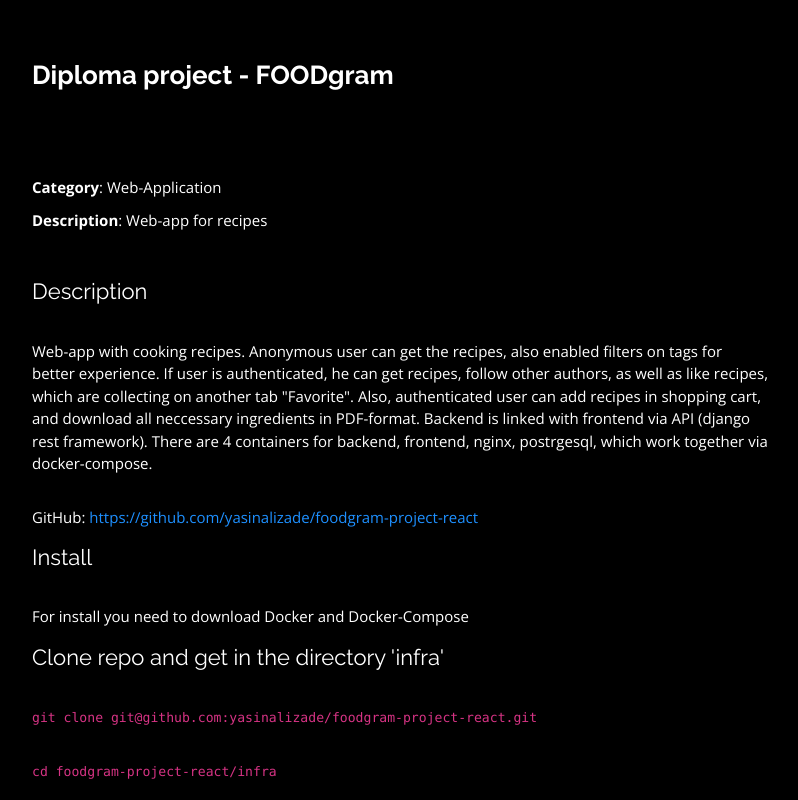
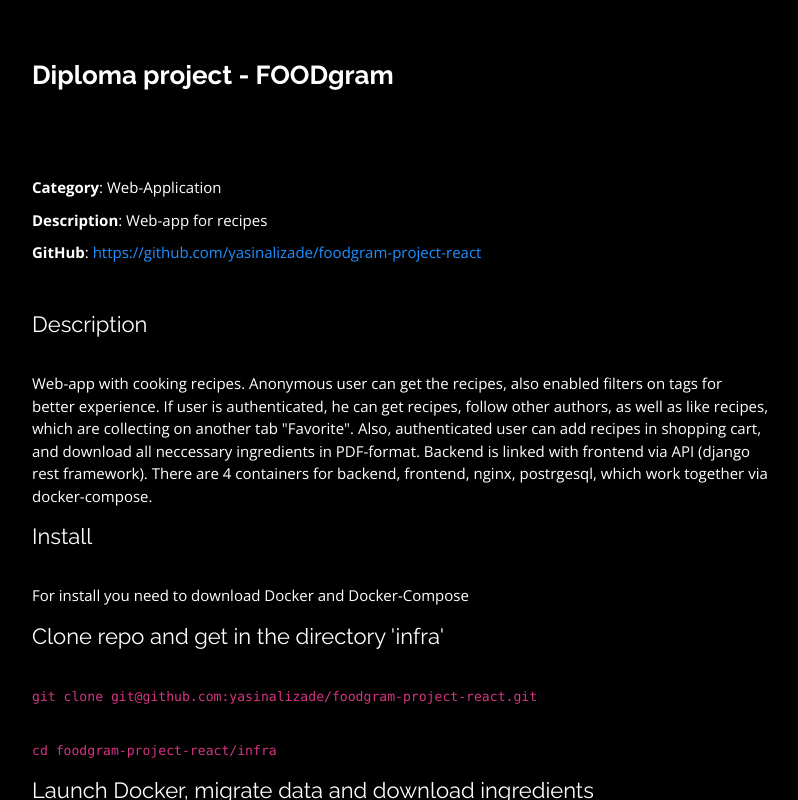
Before and after one commit to yasinalizade/flask_site, a plain HTML site: page portfolio/6foodgram_react_site/index.html in a window 1280 px wide. Shown: the whole page, without its empty margins (50-848 px from the left). Drawn offline with nearby package versions, Linux system fonts and the light colour scheme.

Commit message:
Update index.html

```diff
--- a/portfolio/6foodgram_react_site/index.html
+++ b/portfolio/6foodgram_react_site/index.html
@@ -37,6 +37,7 @@ body::before {
             <ul>
               <li><strong>Category</strong>: Web-Application</li>
               <li><strong>Description</strong>: Web-app for recipes</li>
+	      <li><strong>GitHub</strong>: <a href="https://github.com/yasinalizade/foodgram-project-react">https://github.com/yasinalizade/foodgram-project-react</a></li>
 
             </ul>
             <p>
@@ -46,7 +47,6 @@ body::before {
   Backend is linked with frontend via API (django rest framework). There are 4 containers for backend, frontend, nginx, postrgesql, which work together via docker-compose.
 </p>
 
-<p>GitHub: <a href="https://github.com/yasinalizade/foodgram-project-react">https://github.com/yasinalizade/foodgram-project-react</a></p>
 <h3>Install</h3>
 <p>For install you need to download Docker and Docker-Compose</p>
 <h3>Clone repo and get in the directory 'infra'</h3>
```
